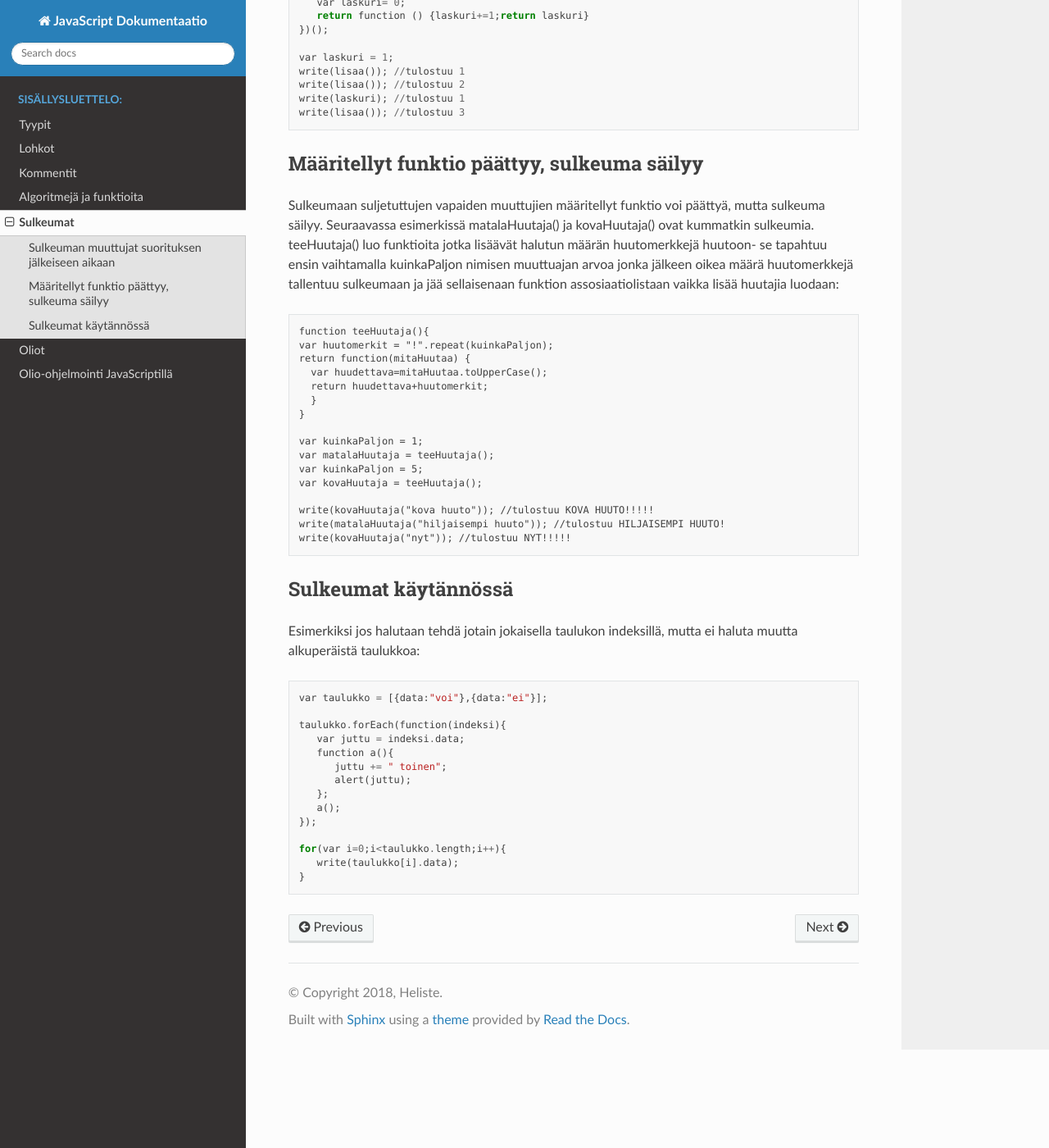
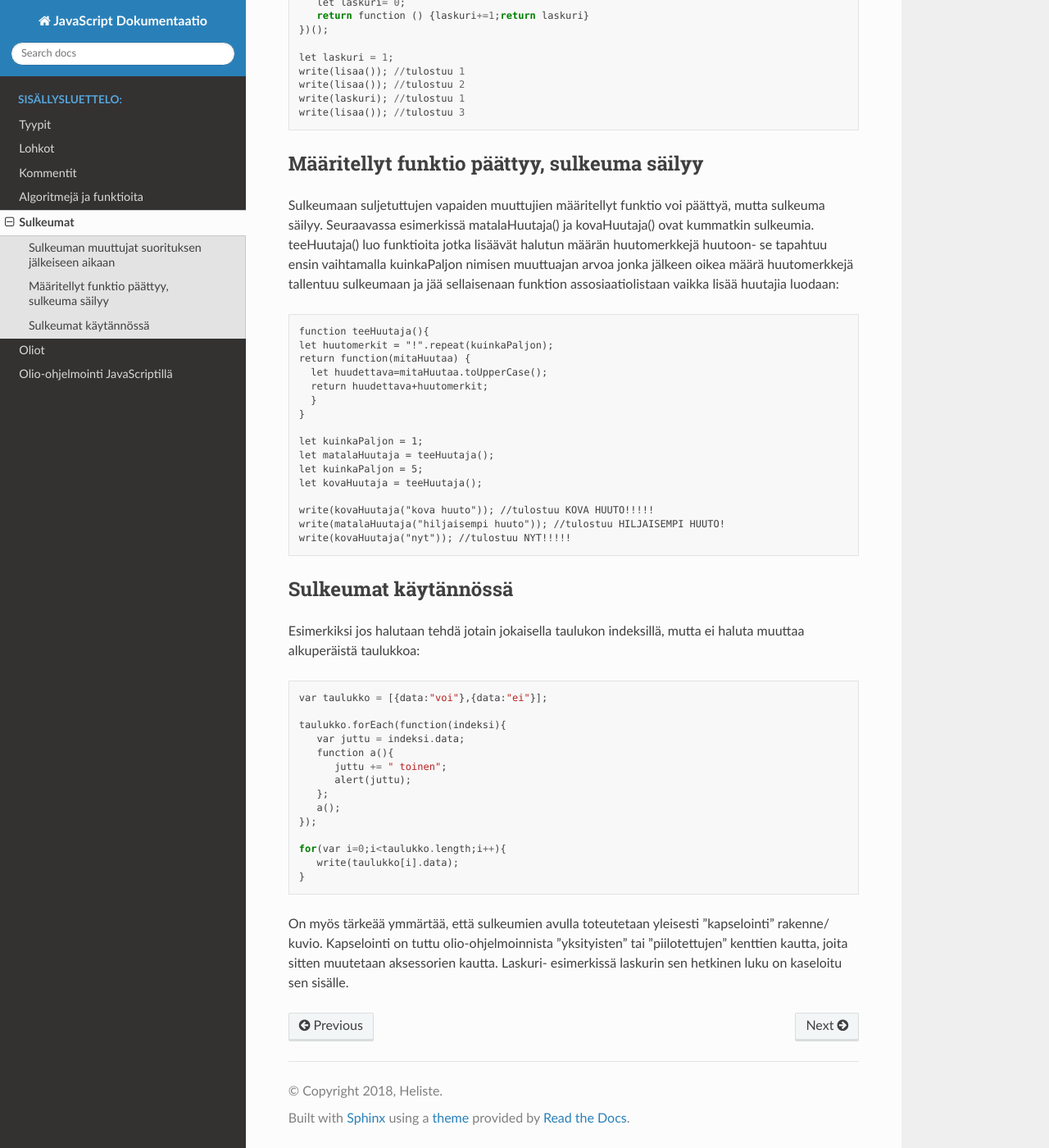
Before and after one commit to zeeket/ohjelmointitekniikkajs, a Sphinx documentation site: the page built from docs/sulkeumat.rst, in a window 1280 px wide and 1400 px high, scrolled down 563 px. Shown: the whole window at 82% size. Built offline with Sphinx 7.4.7 and the Read the Docs theme 2.0.0, drawn with Linux system fonts in a browser that asks for light colours; some of the changed text lies outside the part shown.

Commit message:
sulkeumat-sivun korjaus

```diff
--- a/docs/sulkeumat.rst
+++ b/docs/sulkeumat.rst
@@ -2,19 +2,19 @@ Sulkeumat
 ================================
 
 Sulkeumat ovat funktioita jotka säilyttävät tietoa. Sulkeumat mahdollistavat sellaisten muuttujien piilottamisen joita ei tarvita juuri tietyssä kohdassa ohjelman suoritusta.
-Yleensä kun missä tahansa ohjelmointikielessä luodaan funktio, funktiolle annetaan joko parametrejä tai funktioon määritellään jonkinlaisia sisäisiä arvoja. JavaScriptissä sulkeuman saa helpoiten käyttämällä funktiota funktion sisällä ja suljuttamalla halutut muuttujat ensimmäiseen funktioon. **Tärkeää:** JavaScriptissä sisäisillä funtioilla on näkyvyys funktion ulkoiseen viittausympäristöön. Toisinsanoen sisältä nähdään ulos, muttei päinvastoin. Lohkot eivät myöskään ole näkyvyysalueita JavaScriptissä, toisin kuin Javassa.
+Yleensä kun missä tahansa ohjelmointikielessä luodaan funktio, funktiolle annetaan joko parametrejä tai funktioon määritellään jonkinlaisia sisäisiä arvoja. JavaScriptissä sulkeuman saa helpoiten käyttämällä funktiota funktion sisällä ja suljuttamalla halutut muuttujat ensimmäiseen funktioon. **Tärkeää:** JavaScriptissä sisäisillä funtioilla on näkyvyys funktion ulkoiseen viittausympäristöön. Toisinsanoen sisältä nähdään ulos, muttei päinvastoin. `Lohkot <ohjelmointitekniikkajs.readthedocs.io/fi/latest/lohkot.html>`_ eivät myöskään ole näkyvyysalueita JavaScriptissä, toisin kuin Javassa.
 
 Sulkeuman muuttujat suorituksen jälkeiseen aikaan
 --------------------------------------------------------------------------------------
 
 Vapaat muuttujat ovat muuttujia joita ei ole paikallisesti määritelty, eikä annettu funktiolle parametrinä. Seuraavassa esimerkissä nähdään miten sulkeumaan suljetut vapaat muuttujat säilyvät sulkeuman suorituksen jälkeiseen aikaan, sekä miten globaali näkyvyysalue ei näe funktion sillä olevaan paikalliseen näkyvyysalueeseen::
 
-   var lisaa = (function () {
-      var laskuri= 0;
+   let lisaa = (function () {
+      let laskuri= 0;
       return function () {laskuri+=1;return laskuri}
    })();
 
-   var laskuri = 1;
+   let laskuri = 1;
    write(lisaa()); //tulostuu 1
    write(lisaa()); //tulostuu 2
    write(laskuri); //tulostuu 1
@@ -25,17 +25,17 @@ Määritellyt funktio päättyy, sulkeuma säilyy
 Sulkeumaan suljetuttujen vapaiden muuttujien määritellyt funktio voi päättyä, mutta sulkeuma säilyy. Seuraavassa esimerkissä matalaHuutaja() ja kovaHuutaja() ovat kummatkin sulkeumia. teeHuutaja() luo funktioita jotka lisäävät halutun määrän huutomerkkejä huutoon- se tapahtuu ensin vaihtamalla kuinkaPaljon nimisen muuttuajan arvoa jonka jälkeen oikea määrä huutomerkkejä tallentuu sulkeumaan ja jää sellaisenaan funktion assosiaatiolistaan vaikka lisää huutajia luodaan::
 
     function teeHuutaja(){
-    var huutomerkit = "!".repeat(kuinkaPaljon);
+    let huutomerkit = "!".repeat(kuinkaPaljon);
     return function(mitaHuutaa) {
-      var huudettava=mitaHuutaa.toUpperCase();
+      let huudettava=mitaHuutaa.toUpperCase();
       return huudettava+huutomerkit;
       }
     }
 
-    var kuinkaPaljon = 1;
-    var matalaHuutaja = teeHuutaja();
-    var kuinkaPaljon = 5;
-    var kovaHuutaja = teeHuutaja();
+    let kuinkaPaljon = 1;
+    let matalaHuutaja = teeHuutaja();
+    let kuinkaPaljon = 5;
+    let kovaHuutaja = teeHuutaja();
 
     write(kovaHuutaja("kova huuto")); //tulostuu KOVA HUUTO!!!!!
     write(matalaHuutaja("hiljaisempi huuto")); //tulostuu HILJAISEMPI HUUTO!
@@ -46,7 +46,7 @@ Sulkeumaan suljetuttujen vapaiden muuttujien määritellyt funktio voi päätty
 Sulkeumat käytännössä
 -------------------------------------
 
-Esimerkiksi jos halutaan tehdä jotain jokaisella taulukon indeksillä, mutta ei haluta muutta alkuperäistä taulukkoa::
+Esimerkiksi jos halutaan tehdä jotain jokaisella taulukon indeksillä, mutta ei haluta muuttaa alkuperäistä taulukkoa::
 
    var taulukko = [{data:"voi"},{data:"ei"}];
 
@@ -62,3 +62,5 @@ Esimerkiksi jos halutaan tehdä jotain jokaisella taulukon indeksillä, mutta ei
    for(var i=0;i<taulukko.length;i++){
       write(taulukko[i].data);
    }
+
+On myös tärkeää ymmärtää, että sulkeumien avulla toteutetaan yleisesti "kapselointi" rakenne/ kuvio. Kapselointi on tuttu olio-ohjelmoinnista "yksityisten" tai "piilotettujen" kenttien kautta, joita sitten muutetaan aksessorien kautta. Laskuri- esimerkissä laskurin sen hetkinen luku on kaseloitu sen sisälle.
```
